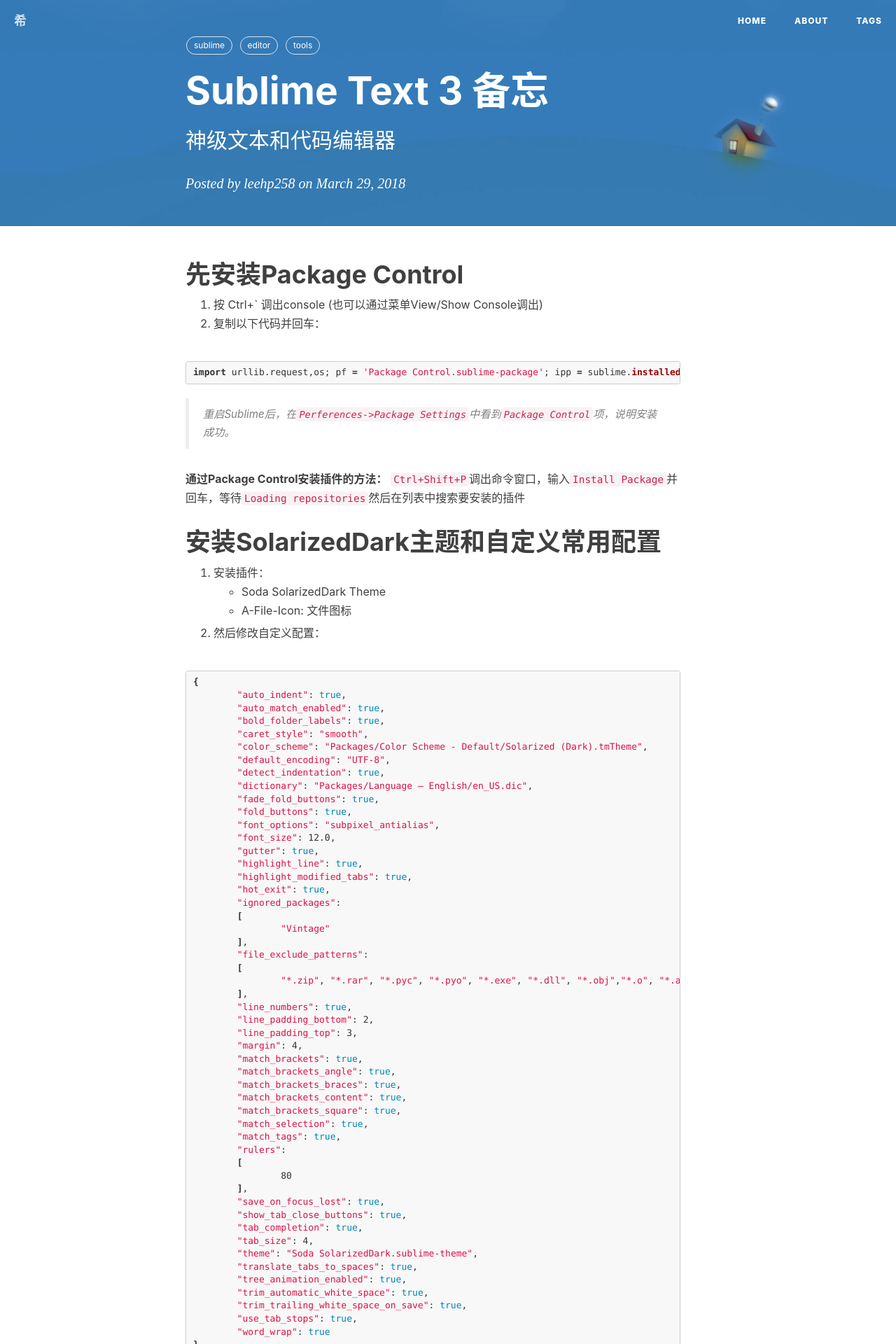
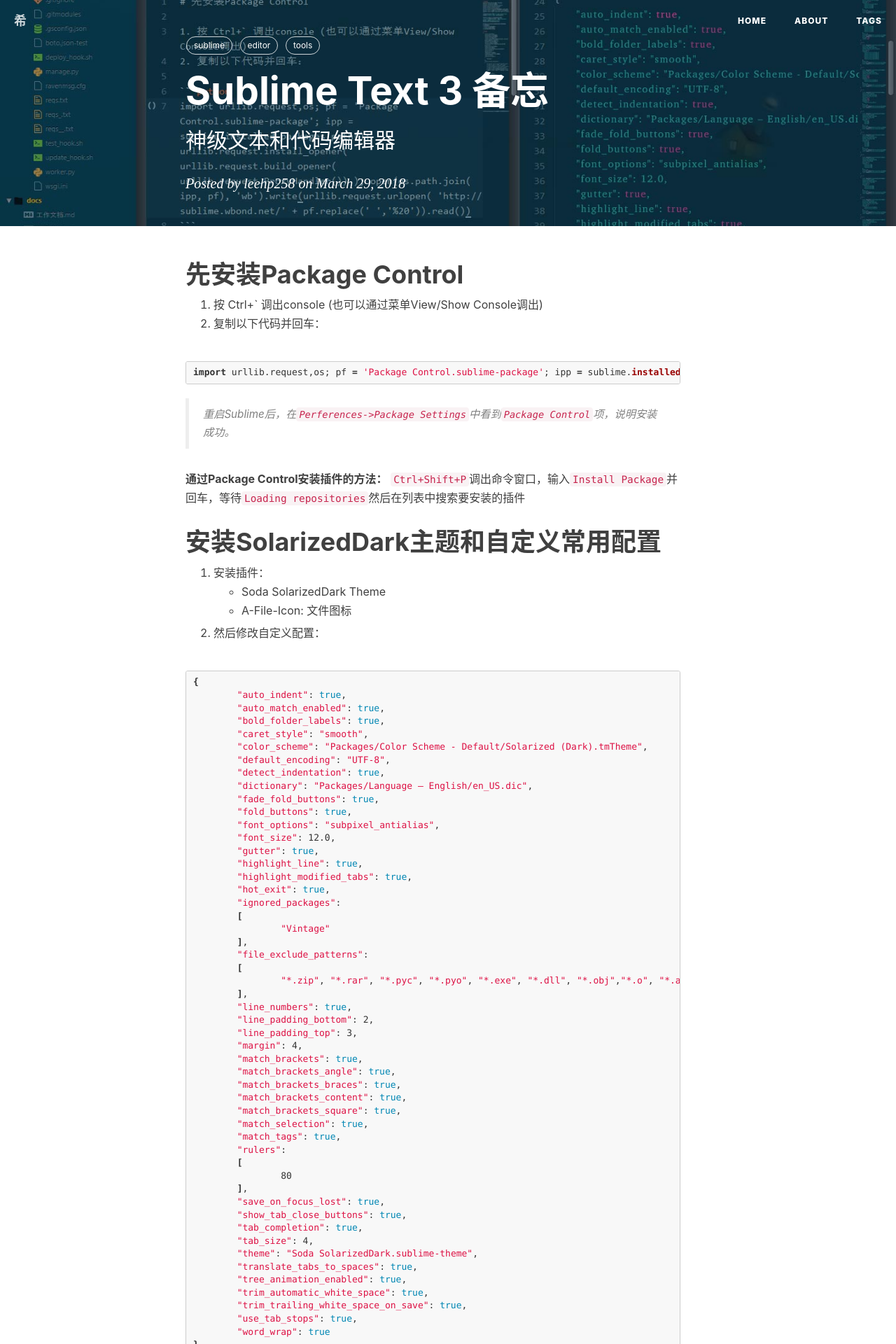
Before and after one commit to leehp258/leehp258.github.io, a Jekyll site: the page built from _posts/2018-03-29-sublime-text3-note.markdown, in a window 1280 px wide. Shown: the top 1920 px of the page at 70% size. Built offline with Jekyll 4.4.1, drawn with Linux system fonts in a browser that asks for light colours; nearby versions of some CDN libraries; comment, search, counter and statistics services are not loaded.

Commit message:
update bg img

```diff
--- a/_posts/2018-03-29-sublime-text3-note.markdown
+++ b/_posts/2018-03-29-sublime-text3-note.markdown
@@ -4,7 +4,7 @@ title:      "Sublime Text 3 备忘"
 subtitle:   "神级文本和代码编辑器"
 date:       2018-03-29
 author:     "leehp258"
-header-img: "img/home-bg.jpg"
+header-img: "img/sublime_theme.jpg"
 tags:
     - sublime
     - editor
```
Also changed, not shown: img/home-bg.jpg, img/sublime_theme.jpg (added), img/tmux_demo.jpg.
